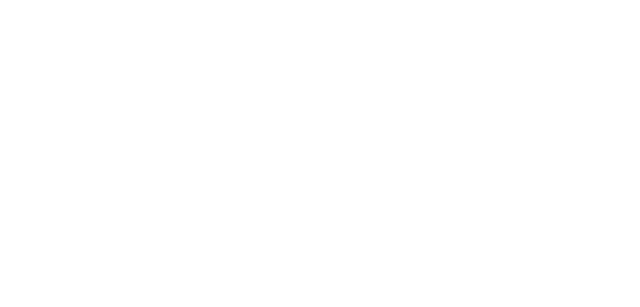
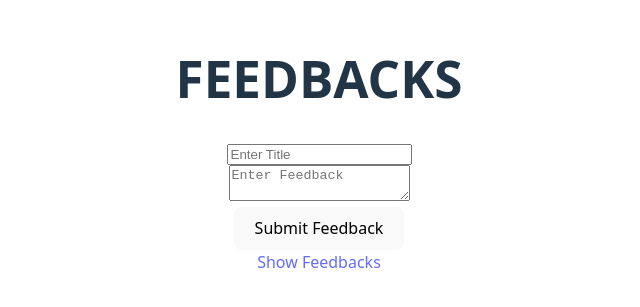
Before and after one commit to fallguy1903/student_handbook, a React (Vite) app in the folder frontend/: page /feedback in a window 1280 px wide. Before the commit this address had no page. Shown: the part 255-562 px from the top of the page, without its empty margins (321-961 px from the left). Built offline with nearby package versions, Linux system fonts and the light colour scheme.

Commit message:
feedback complete

```diff
--- a/frontend/src/App.jsx
+++ b/frontend/src/App.jsx
@@ -4,6 +4,8 @@
 import SignUp from './SignUp';
 import Post from './Post';
 import PostPage from './PostPage'
+import Feedback from './Feedback';
+import Feedbacks from './Feedbacks';
 
 function App() {
   return (
@@ -14,6 +16,8 @@
         <Route path="/home" element={<Home />} />
         <Route path="/post" element={<Post />} />
         <Route path="/post/:id" element={<PostPage />} />
+        <Route path="/feedback" element={<Feedback />} />
+        <Route path="/feedbacks" element={<Feedbacks />} />
         </Routes>
     </Router>
   );
--- /dev/null
+++ b/frontend/src/Feedback.jsx
@@ -0,0 +1,37 @@
+import {useState} from 'react';
+
+export default function Feedback()
+{
+    const [title,setTitle] = useState('');
+    const [feedback,setFeedback] = useState('');
+    const [token, setToken] = useState(localStorage.getItem("token"));
+    const handleLogin = async (evt)=>{
+        evt.preventDefault();
+        console.log(JSON.stringify({title,feedback}))
+        const response = await fetch('http://localhost:3000/feedback',{
+            method:"POST",
+            headers:{
+                "Content-Type":"application/json",
+                "Authorization": `Bearer ${token}`
+            },
+            body:JSON.stringify({title,feedback})
+        })
+        const data = await response.json();
+        if(data)
+            console.log(data.message)
+    }
+
+
+
+    return(
+        <>
+        <h1>FEEDBACKS</h1>
+        <form onSubmit={handleLogin}>
+        <input type='text' name='Title' onChange={(e)=>setTitle(e.target.value)} value={title} placeholder='Enter Title'></input><br></br>
+        <textarea type='text' name='Feedback' onChange={(e)=>setFeedback(e.target.value)} value={feedback} placeholder='Enter Feedback'></textarea><br></br>
+        <button type="submit">Submit Feedback</button>
+        </form>
+        <a href="feedbacks">Show Feedbacks</a>
+        </>
+    )
+}
--- /dev/null
+++ b/frontend/src/Feedbacks.jsx
@@ -0,0 +1,48 @@
+import { useEffect, useState } from 'react';
+
+export default function Feedbacks() {
+  const [feedbacks, setFeedbacks] = useState([]);
+  const [token, setToken] = useState(localStorage.getItem("token"));
+
+  useEffect(() => {
+    const fetchFeedbacks = async () => {
+      if (!token) {
+        console.error("No token found");
+        return;
+      }
+
+      try {
+        const response = await fetch('http://localhost:3000/feedbacks', {
+          method: "GET",
+          headers: {
+            "Authorization": `Bearer ${token}`,
+          },
+        });
+
+        if (!response.ok) {
+          throw new Error('Failed to fetch feedbacks');
+        }
+
+        const data = await response.json();
+        setFeedbacks(data.feedbacks);
+
+      } catch (error) {
+        console.error("Error fetching feedbacks:", error);
+      }
+    };
+
+    fetchFeedbacks();
+  }, []);
+
+  return (
+    <>
+      <h1>Feedbacks</h1>
+      <ul>
+        {feedbacks.map((feedback, index) => (
+          <li key={index}>{feedback.title}: {feedback.feedback}</li>
+        ))}
+      </ul>
+      <a href="/"><button>Back</button></a>
+    </>
+  );
+}
--- a/frontend/src/Home.jsx
+++ b/frontend/src/Home.jsx
@@ -9,6 +9,7 @@
             Home Page, Welcome {location.state.user.username + '_' + location.state.user.batch}
             <p>
                 <Link to={"/post"}>E V E N T S</Link>
+                <Link to={"/feedback"}> Feedback</Link>
             </p>
         </div>
     )
```
